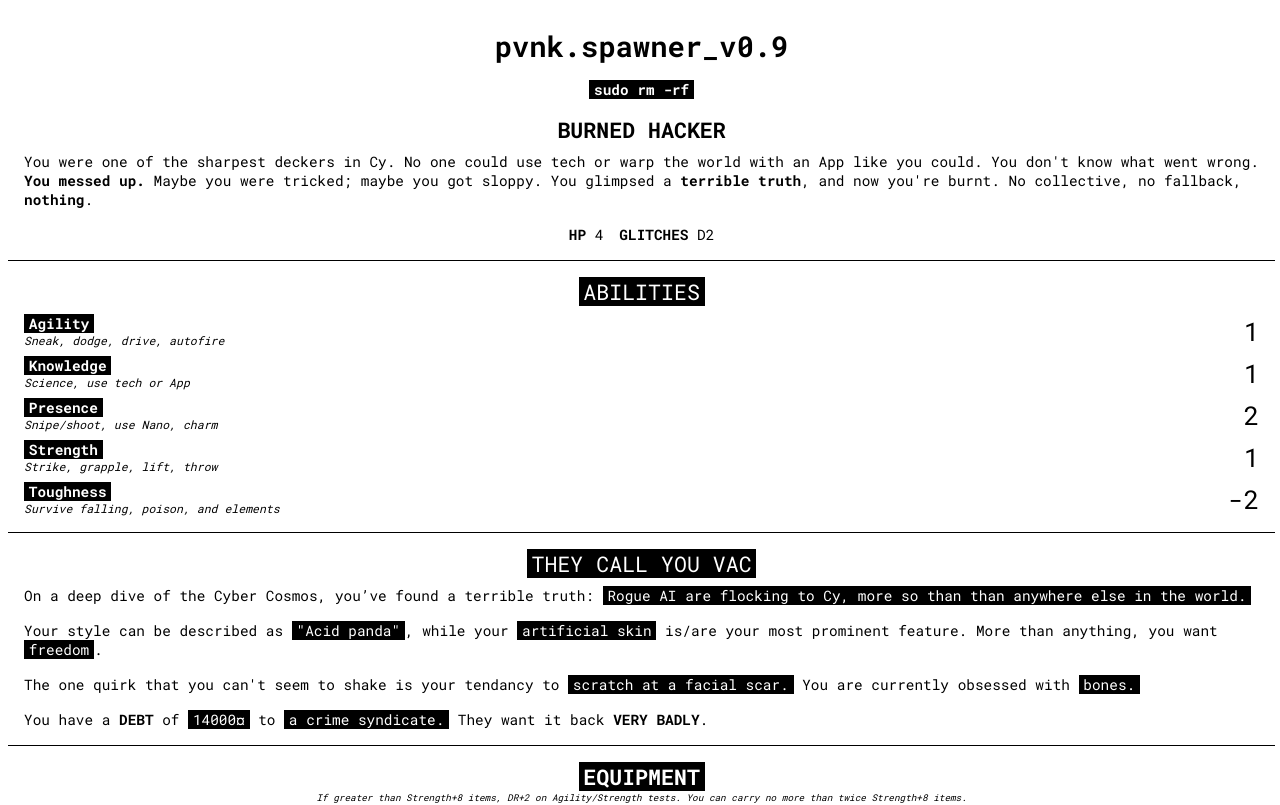
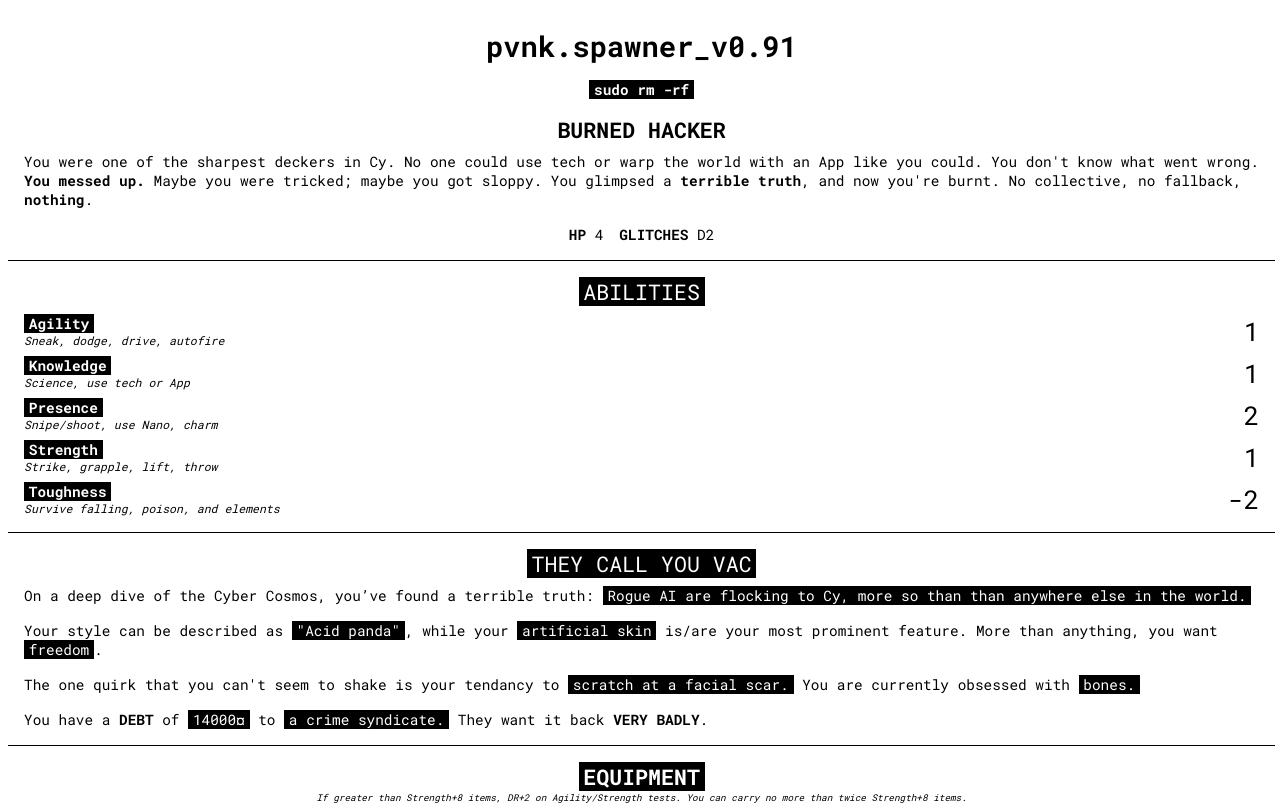
Before and after one commit to artliches/pvnk-spawner, an Angular app: page /pvnk-spawner/ in a window 1280 px wide. Shown: the top 805 px of the page. Built offline with nearby package versions, Linux system fonts and the light colour scheme.

Commit message:
Update title

```diff
--- a/src/app/app.component.html
+++ b/src/app/app.component.html
@@ -1,5 +1,5 @@
 <span class="pvnk-grid">
-  <h1>pvnk.spawner_v0.9</h1>
+  <h1>pvnk.spawner_v0.91</h1>
   <span class="clickable mass-reroll" (click)="assignPvnk(true)">
     <strong>sudo rm -rf</strong>
   </span>
```
